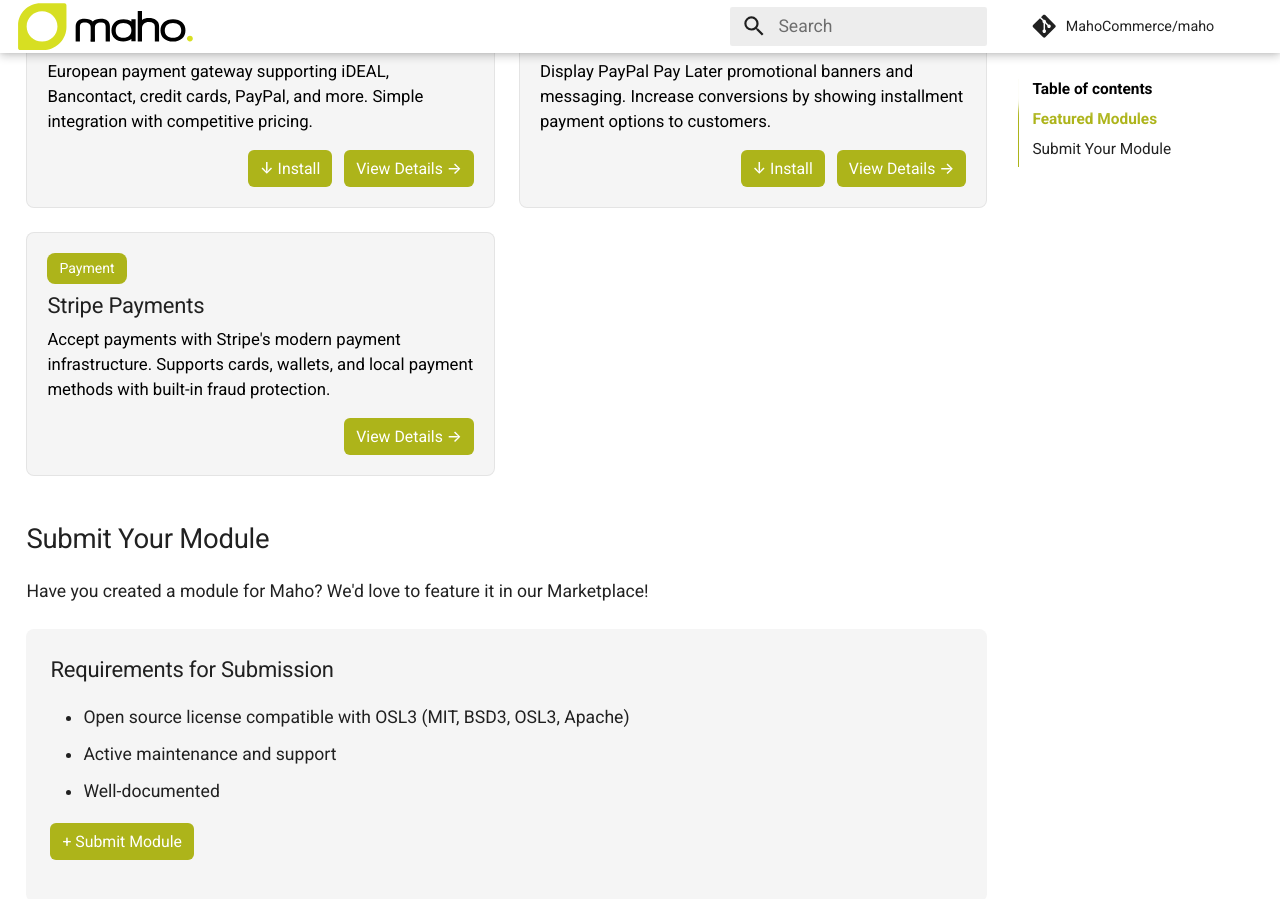
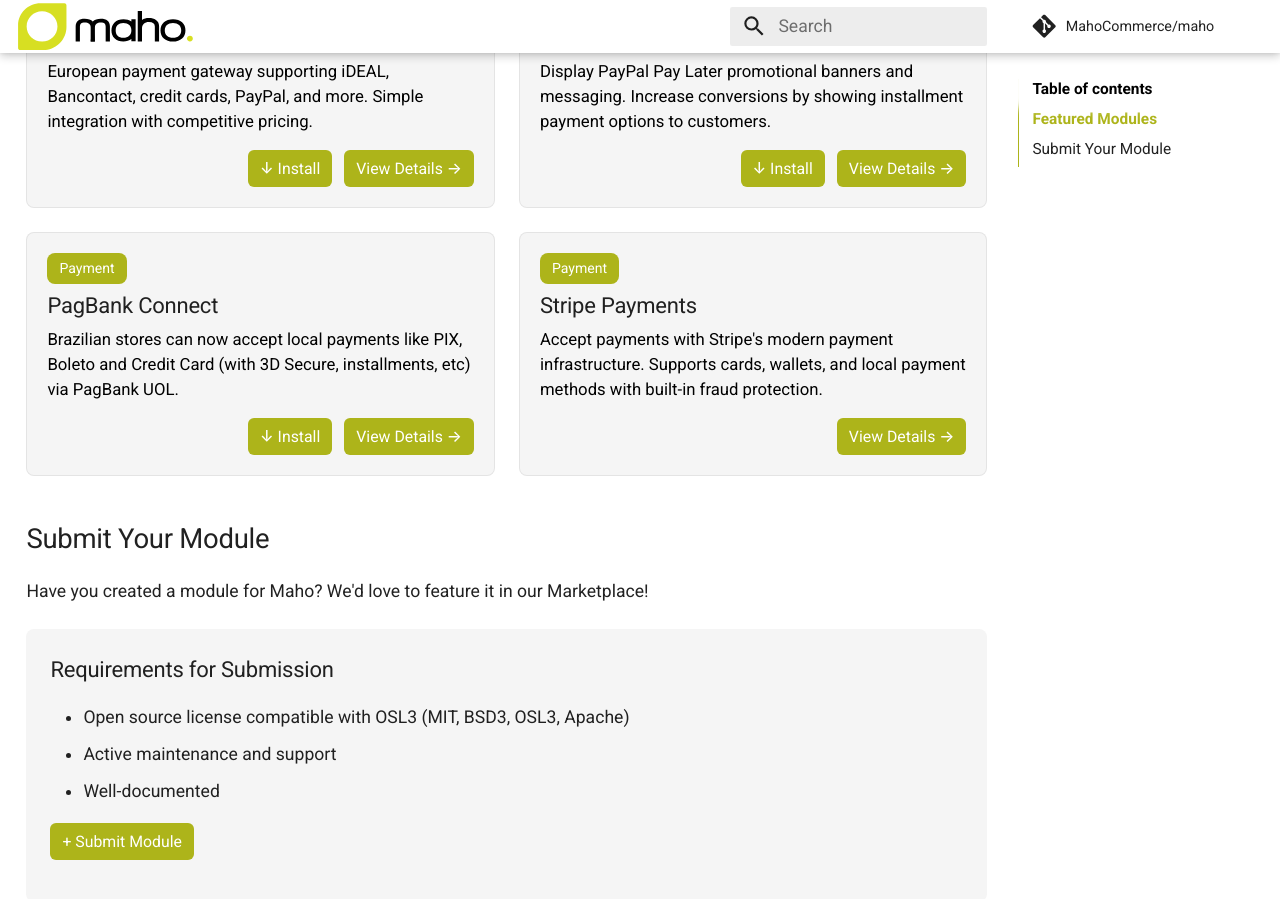
Before and after one commit to MahoCommerce/mahocommerce.com, an MkDocs documentation site: the page built from docs/marketplace.md, in a window 1280 px wide and 900 px high, scrolled down 1843 px. Built offline with MkDocs 1.6.1 and Material for MkDocs 9.7.7, drawn with Linux system fonts in a browser that asks for light colours; comment, search, counter and statistics services are not loaded.

Commit message:
https://github.com/MahoCommerce/mahocommerce.com/issues/7

```diff
--- a/docs/marketplace.md
+++ b/docs/marketplace.md
@@ -417,6 +417,23 @@
         </div>
     </div>
 
+    <!-- PagBank Connect -->
+    <div class="app-card" data-category="payment">
+        <span class="app-category">Payment</span>
+        <h3 class="app-title">PagBank Connect</h3>
+        <p class="app-description">Brazilian stores can now accept local payments like PIX, Boleto and Credit Card (with 3D Secure, installments, etc) via PagBank UOL.</p>
+        <div class="app-footer">
+            <div class="app-actions">
+                <button class="app-button app-button-primary" onclick="showInstallModal('ricardomartins/pagbank-magento1')">
+                    ↓ Install
+                </button>
+                <a href="https://github.com/r-martins/PagBank-Magento1" class="app-button app-button-primary" target="_blank">
+                    View Details →
+                </a>
+            </div>
+        </div>
+    </div>
+
     <!-- Stripe Payment Gateway -->
     <div class="app-card" data-category="payment">
         <span class="app-category">Payment</span>
```
